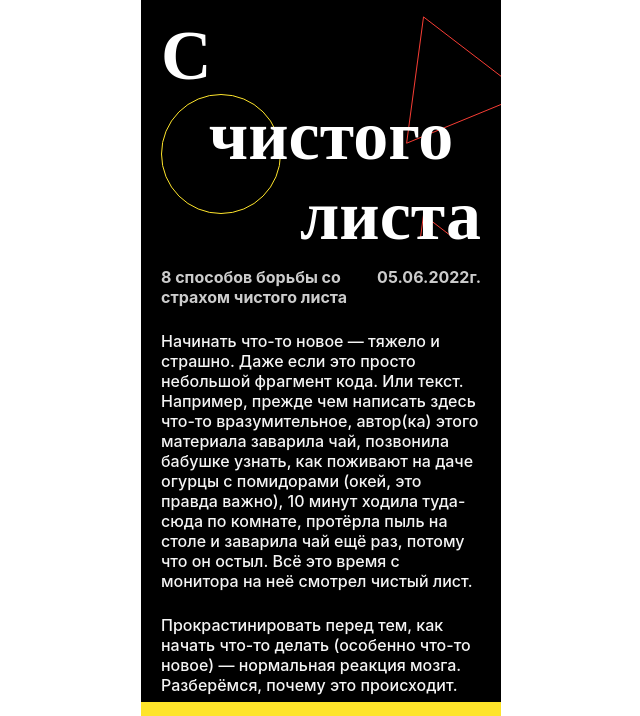
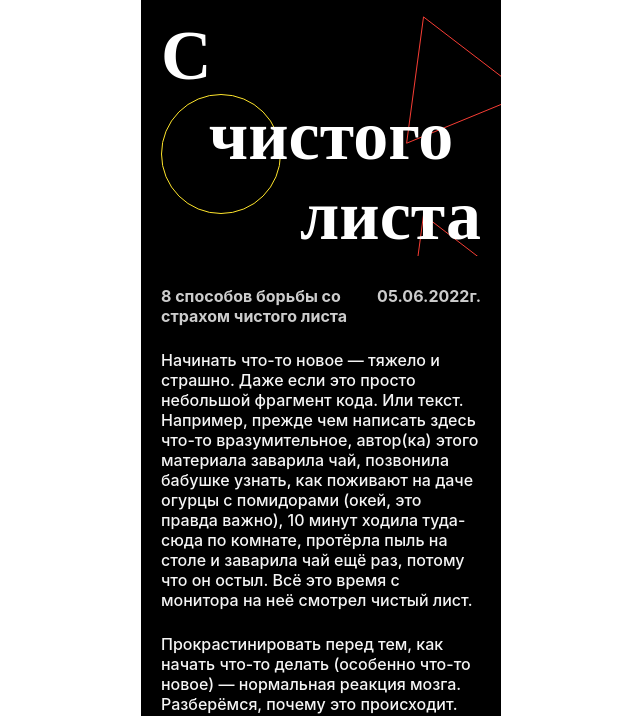
Before and after one commit to ReeneQo/my-first-project, a plain HTML site: page styles/index.html in a window 1280 px wide. Shown: the part 116-832 px from the top of the page, without its empty margins (319-959 px from the left). Drawn offline with Linux system fonts and the light colour scheme; files whose address does not match are found by name; a web font is replaced by a local one.

Commit message:
style.css

```diff
--- a/styles/style.css
+++ b/styles/style.css
@@ -62,7 +62,6 @@
 
 .cover-image {
     width: 340px;
-    height: 221px;
     background-image: url('cover.svg');
     margin: 0 0 0 20px;
 }
@@ -91,7 +90,6 @@
 .lista {
     display: flex;
     flex-direction: row-reverse;
-    margin-bottom: 20px;
     margin-right: 20px;
 }
 
```
